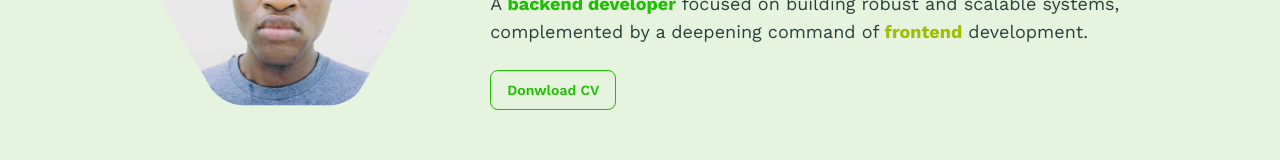
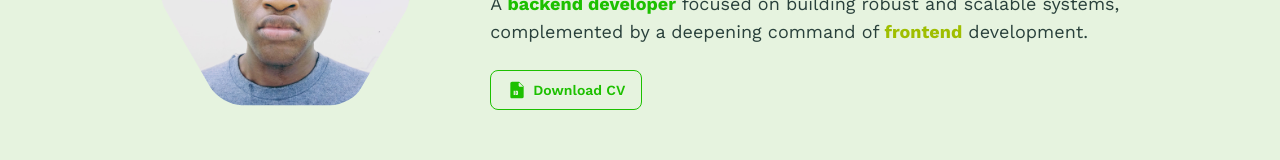
Before and after one commit to Overhaul66/My-portfolio, a React (Vite) app: page / in a window 1280 px wide. Shown: the part 473-633 px from the top of the page. Built offline with nearby package versions, Linux system fonts and the light colour scheme; a web font is replaced by a local one.

Commit message:
added CV

```diff
--- a/src/App.jsx
+++ b/src/App.jsx
@@ -3,6 +3,7 @@ import ColorPalette from './colors'
 import profile from "./assets/william.jpg"
 import AMSSnapShot from "./assets/AMS.jpg"
 import protonSnahsot from "./assets/proton.png"
+import CV from "./docs/CV.pdf"
 
 const skills = [
   {
@@ -150,7 +151,22 @@ function App() {
                       <p className="py-2 text-lg text-neutral font-work-sans">
                         A <span className="font-bold text-primary">backend developer</span> focused on building robust and scalable systems, <br />
                        complemented by a deepening command of<span className="font-bold text-secondary"> frontend</span>  development. </p>
-                      <button className="btn btn-outline btn-primary mt-4 font-work-sans">Donwload CV</button>
+                       <a
+                          href={CV}
+                          download
+                          className="btn btn-outline btn-primary mt-4 font-work-sans"
+                        >
+                          <svg
+                          xmlns="http://www.w3.org/2000/svg"
+                          fill="currentColor"
+                          viewBox="0 0 24 24"
+                          className="w-5 h-5"
+                        >
+                          <path d="M14.5 2H6a2 2 0 0 0-2 2v16c0 1.1.9 2 2 2h12a2 2 0 0 0 2-2V7.5L14.5 2zm.5 1.5L19.5 8H15a1 1 0 0 1-1-1V3.5zM8 13h1.5v5H8v-5zm2.25 0h1.75c.69 0 1.25.56 1.25 1.25v2.5c0 .69-.56 1.25-1.25 1.25h-1.75v-5zm1.25 1.5h-.5v2h.5v-2zM16 13h-1.25v5H16a1 1 0 0 0 1-1v-3c0-.55-.45-1-1-1z" />
+                        </svg>
+                          Download CV
+                        </a>
+
                     </div>
                   </div>
                 </div>
```
Also changed, not shown: 1 other file (tests, documents, lock files or other folders).
